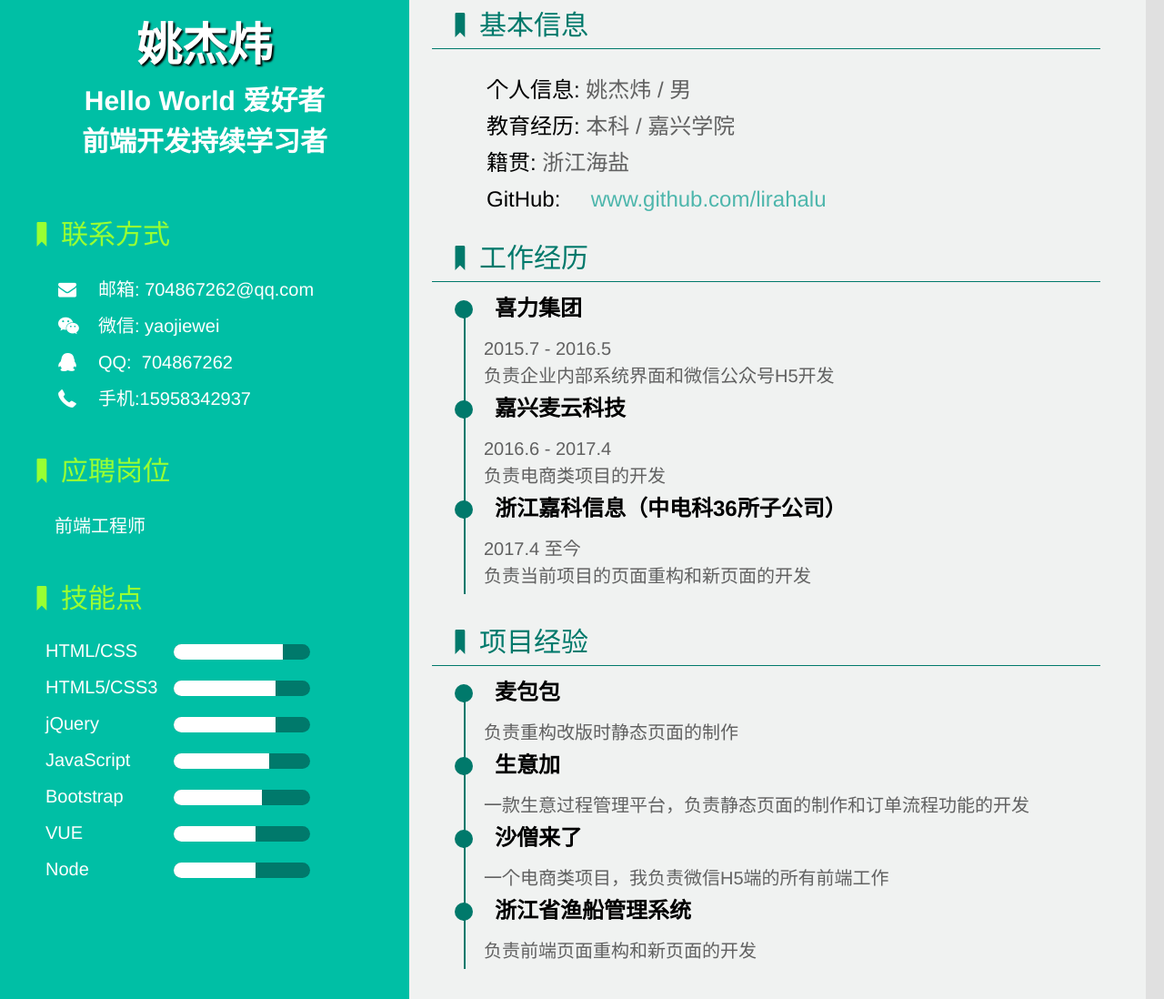
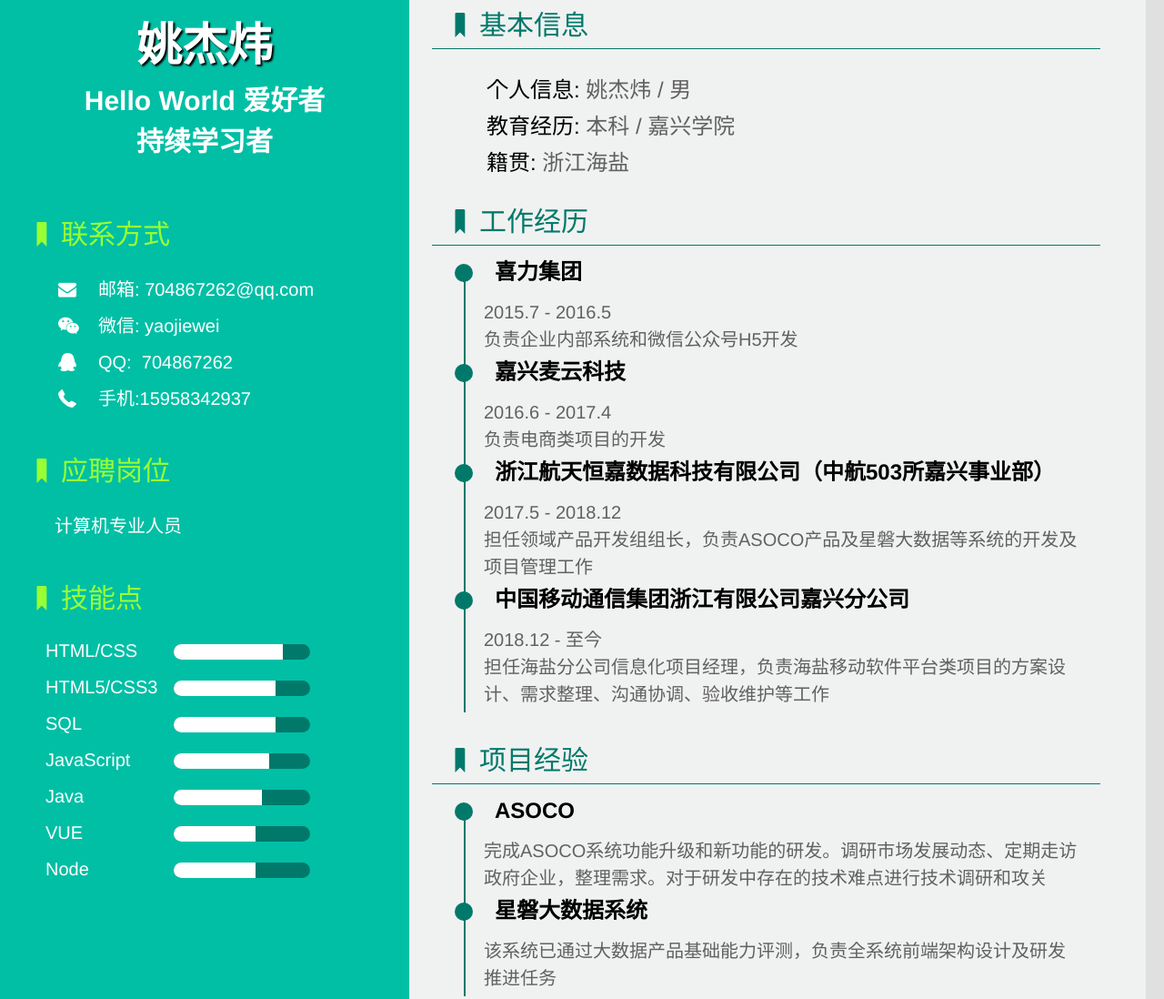
Before and after one commit to lirahalu/resume, a plain HTML site: page index.html in a window 1280 px wide. Shown: the part 37-1135 px from the top of the page at 91% size. Drawn offline with Linux system fonts and the light colour scheme.

Commit message:
Update index.html

```diff
--- a/index.html
+++ b/index.html
@@ -12,7 +12,7 @@
         <div class="title">
             <h1>姚杰炜</h1>
             <h2>Hello World 爱好者</h2>
-            <h2>前端开发持续学习者</h2>
+            <h2>持续学习者</h2>
         </div>
         <ul class="side-info">
             <li class="someRight">
@@ -24,7 +24,7 @@
             </li>
             <li class="someRight">
                 <dt><i class="icon-bookmark"></i>应聘岗位</dt>
-                <dd>前端工程师</dd>
+                <dd>计算机专业人员</dd>
             </li>
 
             <li class="skill">
@@ -42,7 +42,7 @@
                     </div>
                 </dd>
                 <dd>
-                    <div class="skill-name">jQuery</div>
+                    <div class="skill-name">SQL</div>
                     <div class="skill-bar-wrap">
                         <div class="skill-bar" style="width: 75%"></div>
                     </div>
@@ -54,7 +54,7 @@
                     </div>
                 </dd>
                 <dd>
-                    <div class="skill-name">Bootstrap</div>
+                    <div class="skill-name">Java</div>
                     <div class="skill-bar-wrap">
                         <div class="skill-bar" style="width: 65%"></div>
                     </div>
@@ -86,7 +86,6 @@
                 <dd><span>个人信息:</span> 姚杰炜 / 男 </dd>
                 <dd><span>教育经历:</span> 本科 / 嘉兴学院 </dd>
                 <dd><span>籍贯:</span> 浙江海盐 </dd>
-                <dd><span>GitHub:</span> <a href="https://www.github.com/lirahalu" target="_blank">&nbsp;&nbsp;&nbsp;&nbsp;www.github.com/lirahalu</a></dd>
             </li>
             <li>
                 <dt><i class="icon-bookmark"></i>工作经历</dt>
@@ -95,7 +94,7 @@
                         <div class="circle"></div>
                         <h4>喜力集团</h4>
                         <p class="dec-time">2015.7 - 2016.5</p>
-                        <p>负责企业内部系统界面和微信公众号H5开发</p>
+                        <p>负责企业内部系统和微信公众号H5开发</p>
                     </li>
                     <li>
                         <div class="circle"></div>
@@ -105,9 +104,15 @@
                     </li>
                     <li>
                         <div class="circle"></div>
-                        <h4>浙江嘉科信息（中电科36所子公司）</h4>
-                        <p class="dec-time">2017.4 至今</p>
-                        <p>负责当前项目的页面重构和新页面的开发</p>
+                        <h4>浙江航天恒嘉数据科技有限公司（中航503所嘉兴事业部）</h4>
+                        <p class="dec-time">2017.5 - 2018.12</p>
+                        <p>担任领域产品开发组组长，负责ASOCO产品及星磐大数据等系统的开发及项目管理工作</p>
+                    </li>
+                    <li>
+                        <div class="circle"></div>
+                        <h4>中国移动通信集团浙江有限公司嘉兴分公司</h4>
+                        <p class="dec-time">2018.12 - 至今</p>
+                        <p>担任海盐分公司信息化项目经理，负责海盐移动软件平台类项目的方案设计、需求整理、沟通协调、验收维护等工作</p>
                     </li>
                 </ul>
             </li>
@@ -116,24 +121,15 @@
                 <ul class="exp">
                     <li>
                         <div class="circle"></div>
-                        <h4>麦包包</h4>
-                        <p>负责重构改版时静态页面的制作</p>
+                        <h4>ASOCO</h4>
+                        <p>完成ASOCO系统功能升级和新功能的研发。调研市场发展动态、定期走访政府企业，整理需求。对于研发中存在的技术难点进行技术调研和攻关</p>
                     </li>
                     <li>
                         <div class="circle"></div>
-                        <h4>生意加</h4>
-                        <p>一款生意过程管理平台，负责静态页面的制作和订单流程功能的开发</p>
+                        <h4>星磐大数据系统</h4>
+                        <p>该系统已通过大数据产品基础能力评测，负责全系统前端架构设计及研发推进任务</p>
                     </li>
-                    <li>
-                        <div class="circle"></div>
-                        <h4>沙僧来了</h4>
-                        <p>一个电商类项目，我负责微信H5端的所有前端工作</p>
-                    </li>
-                    <li>
-                        <div class="circle"></div>
-                        <h4>浙江省渔船管理系统</h4>
-                        <p>负责前端页面重构和新页面的开发</p>
-                    </li>
+
                 </ul>
             </li>
             <li>
```
